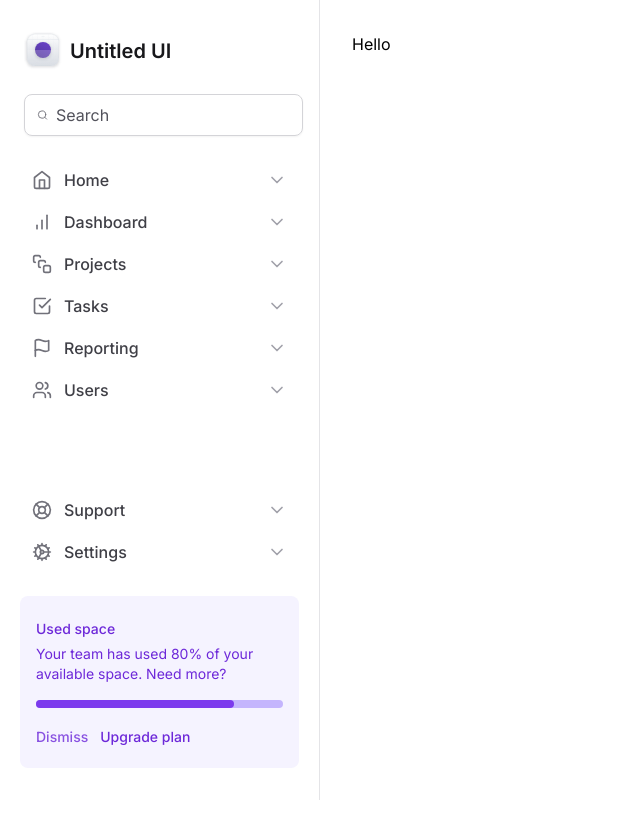
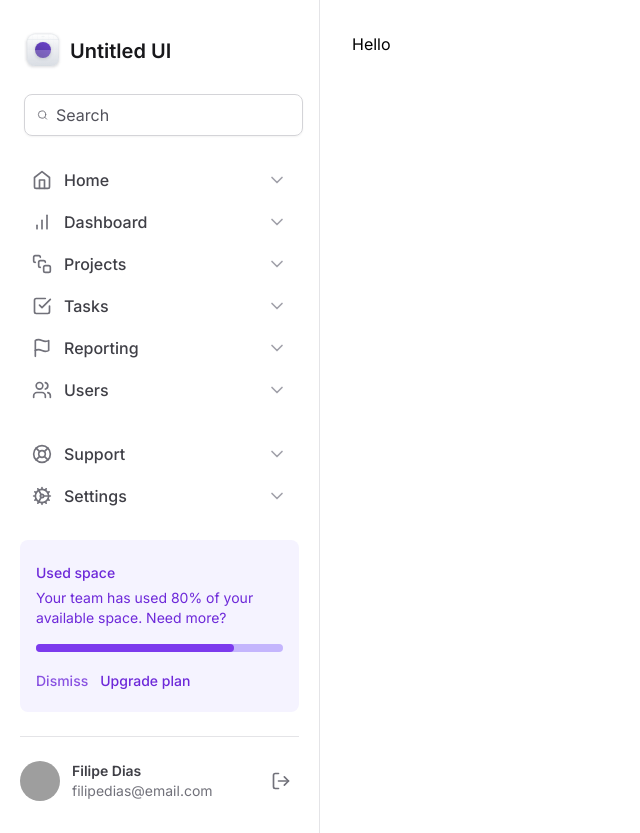
Before and after one commit to jfilipedias/tailwind-next, a Next.js app: page / in a window 1280 px wide. Shown: the whole page, without its empty margins (0-640 px from the left). Before the commit the page ends 800 px from the top, so only its background shows below. Built offline with nearby package versions, Linux system fonts and the light colour scheme; grey boxes are pictures that could not be loaded.

Commit message:
feat: Create the Profile component

```diff
--- a/src/components/sidebar/index.tsx
+++ b/src/components/sidebar/index.tsx
@@ -11,6 +11,7 @@ import {
 } from 'lucide-react'
 import { Logo } from './logo'
 import { NavItem } from './nav-item'
+import { Profile } from './profile'
 import { UsedSpaceWidget } from './used-space-widget'
 
 export function Sidebar() {
@@ -43,6 +44,10 @@ export function Sidebar() {
 				</nav>
 
 				<UsedSpaceWidget />
+
+				<div className="h-px bg-zinc-200" />
+
+				<Profile />
 			</div>
 		</aside>
 	)
--- /dev/null
+++ b/src/components/sidebar/profile.tsx
@@ -0,0 +1,26 @@
+import { LogOut } from 'lucide-react'
+
+export function Profile() {
+	return (
+		<div className="flex items-center gap-3">
+			<img
+				className="h-10 w-10 rounded-full"
+				src="https://github.com/jfilipedias.png"
+				alt=""
+			/>
+			<div className="flex flex-col overflow-hidden">
+				<span className="text-sm font-semibold text-zinc-700">Filipe Dias</span>
+				<span className="truncate text-sm text-zinc-500">
+					filipedias@email.com
+				</span>
+			</div>
+			<button
+				className="ml-auto rounded-md p-2 hover:bg-zinc-50"
+				type="button"
+				title="Logout"
+			>
+				<LogOut className="h-5 w-5 text-zinc-500" />
+			</button>
+		</div>
+	)
+}
```
